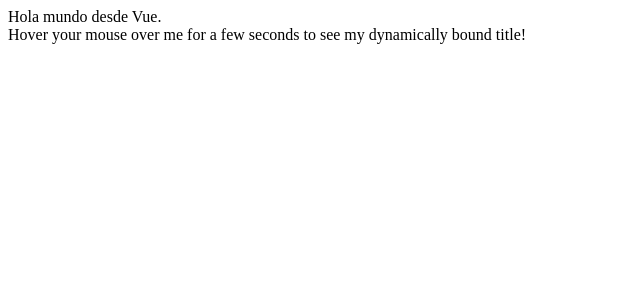
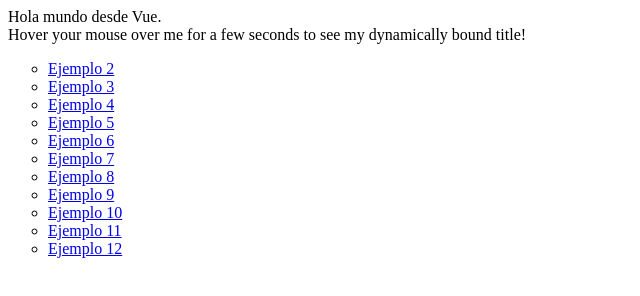
Before and after one commit to alfaCentauri/Vue1, a website: page public_html/index.html in a window 1280 px wide. Shown: the whole page, without its empty margins (0-640 px from the left). Drawn offline with nearby package versions, Linux system fonts and the light colour scheme.

Commit message:
Mejoras al proyecto.

```diff
--- a/nbproject/project.xml
+++ b/nbproject/project.xml
@@ -5,5 +5,6 @@
         <data xmlns="http://www.netbeans.org/ns/clientside-project/1">
             <name>Vue1</name>
         </data>
+        <libraries xmlns="http://www.netbeans.org/ns/cdnjs-libraries/1"/>
     </configuration>
 </project>
--- a/public_html/index.html
+++ b/public_html/index.html
@@ -22,5 +22,18 @@
           </span>
         </div>
         <script src="js/main.js" type="text/javascript"></script>
+        <ul type="circle">
+            <li><a href="Ejemplo2.html">Ejemplo 2</a></li>
+            <li><a href="Ejemplo3.html">Ejemplo 3</a></li>
+            <li><a href="Ejemplo4.html">Ejemplo 4</a></li>
+            <li><a href="Ejemplo5.html">Ejemplo 5</a></li>
+            <li><a href="Ejemplo6.html">Ejemplo 6</a></li>
+            <li><a href="Ejemplo7.html">Ejemplo 7</a></li>
+            <li><a href="Ejemplo8.html">Ejemplo 8</a></li>
+            <li><a href="Ejemplo9.html">Ejemplo 9</a></li>
+            <li><a href="Ejemplo10.html">Ejemplo 10</a></li>
+            <li><a href="Ejemplo11.html">Ejemplo 11</a></li>
+            <li><a href="Ejemplo12.html">Ejemplo 12</a></li>
+        </ul>
     </body>
 </html>
```
Also changed, not shown: 1 other file.
